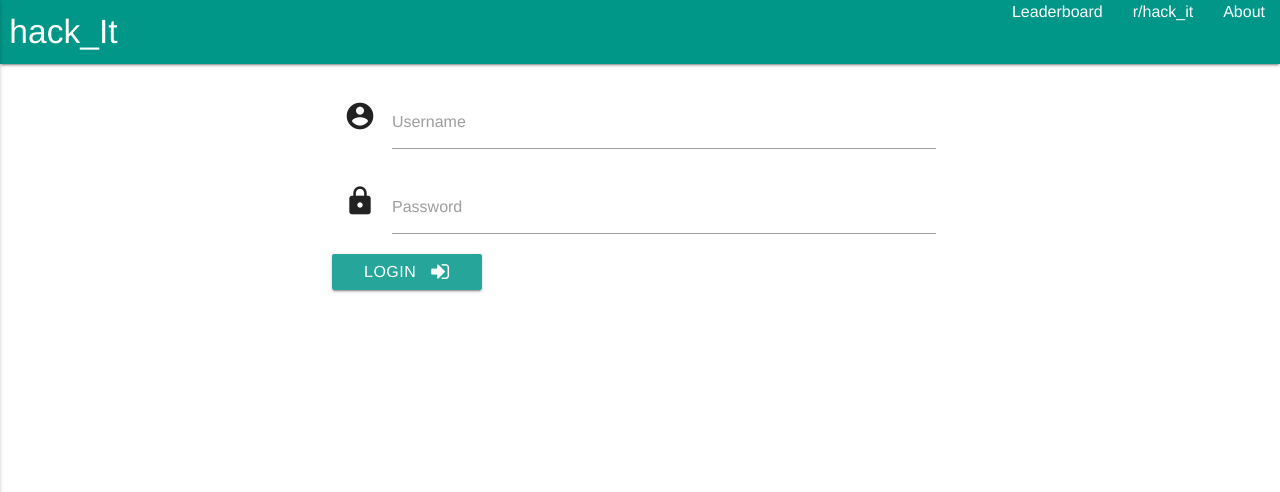
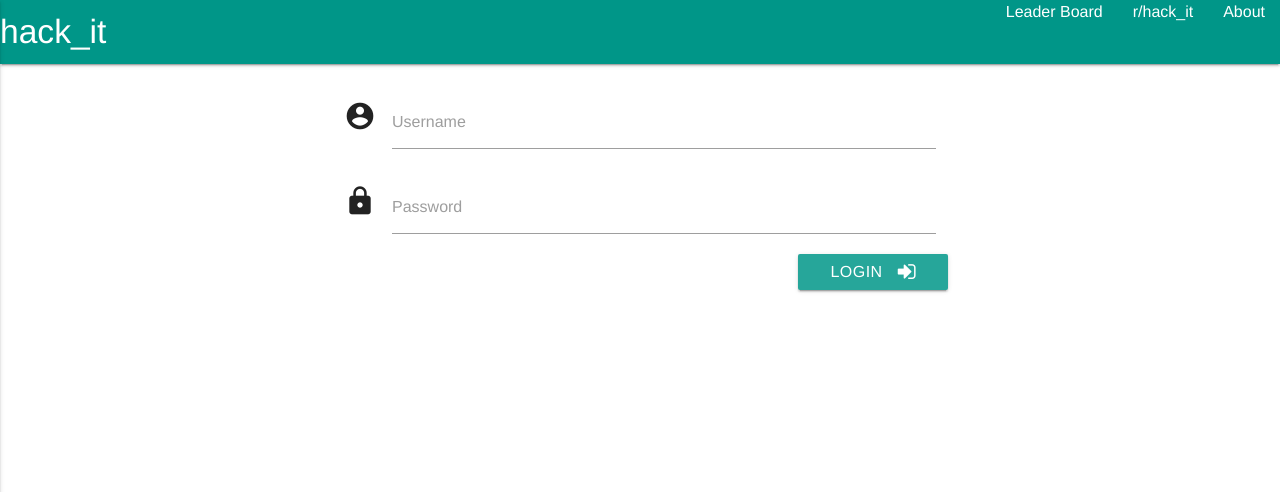
Before and after one commit to OpenWeavers/hack_it, a PHP site: page /PhpstormProjects/login.php in a window 1280 px wide. Shown: the top 492 px of the page. Run offline with PHP 8.4, Linux system fonts and the light colour scheme; some libraries are stand-ins or nearby versions.

Commit message:
Added nav bar to login page

```diff
--- a/login.php
+++ b/login.php
@@ -87,17 +87,18 @@ if ($_SERVER["REQUEST_METHOD"] == "POST") {
     <body>
     <nav>
         <div class="nav-wrapper">
-          <a href="#!" class="brand-logo">&nbsp;hack_It</a>
-          <a href="#" data-activates="mobile-demo" class="button-collapse"><i class="material-icons">menu</i></a>
-          <ul class="right hide-on-med-and-down">
-            <li><a href="#">Leaderboard</a></li>
+            <ul id="slide-out" class="side-nav">
+
+                <li><a href="#!">Leader Board</a></li>
                 <li><a href="https://www.reddit.com/r/hack_it/" target="_blank">r/hack_it</a></li>
-            <li><a href="./about.html">About</a></li>
+                <li><a href="about.html">About</a></li>
             </ul>
-          <ul class="side-nav" id="mobile-demo">
-            <li><a href="#">Leaderboard</a></li>
+            <a href="#" data-activates="slide-out" class="button-collapse"><i class="material-icons">menu</i></a>
+            <a href="#" class="brand-logo">hack_it</a>
+            <ul id="nav-mobile" class="right hide-on-med-and-down">
+                <li><a href="#!">Leader Board</a></li>
                 <li><a href="https://www.reddit.com/r/hack_it/" target="_blank">r/hack_it</a></li>
-            <li><a href="./about.html">About</a></li>
+                <li><a href="about.html">About</a></li>
             </ul>
         </div>
     </nav>
@@ -116,7 +117,7 @@ if ($_SERVER["REQUEST_METHOD"] == "POST") {
           <input id="password" name="password" type="password" class="validate">
           <label for="password">Password</label>
         </div>
-        <button class="btn waves-effect waves-light" type="submit" name="action">LogIn
+          <button class="btn waves-effect waves-light right-align-align" type="submit" name="action" style="float: right" >LogIn
           <i class="fa fa-sign-in right" aria-hidden="true"></i>
         </button>
         </div>
```
Lines whose indentation alone changed are shown as unchanged.
